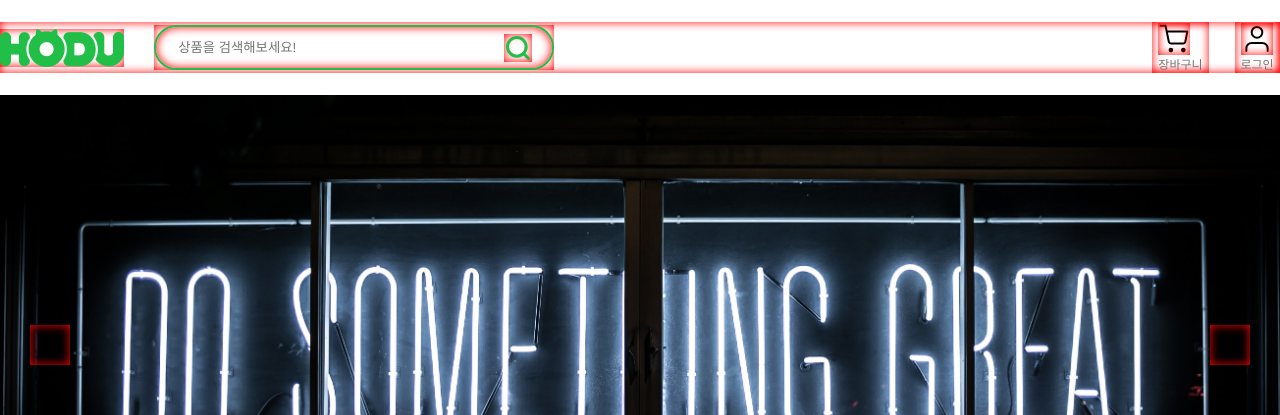
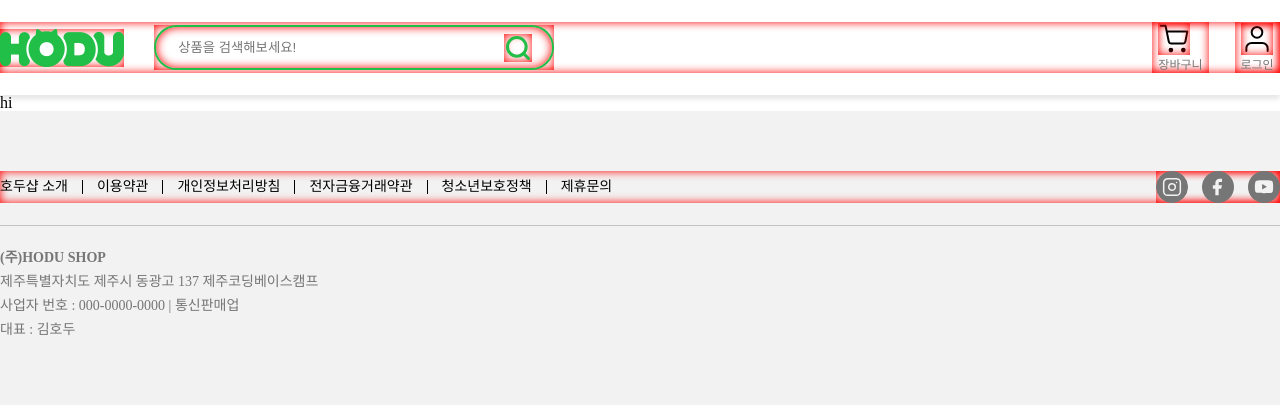
Before and after one commit to React-Commerce-Study/Seoyeong-Baek, a React (Create React App) app: page /product/1 in a window 1280 px wide. Shown: the top 415 px of the page. Built offline with nearby package versions, Linux system fonts and the light colour scheme; no server answers; a web font is replaced by a local one.

Commit message:
Feat: 메인페이지, 상품상세페이지 라우터 연결

```diff
--- a/src/App.js
+++ b/src/App.js
@@ -1,11 +1,16 @@
 import GlobalStyle from './GlobalStyle.jsx';
+import { Routes, Route } from 'react-router-dom';
 import Main from './pages/Main.jsx';
+import ProductDetails from './pages/ProductDetails.jsx';
 
 function App() {
   return (
     <>
       <GlobalStyle />
-      <Main />
+      <Routes>
+        <Route path="/" element={<Main />} />
+        <Route path="/product/:id" element={<ProductDetails />} />
+      </Routes>
     </>
   );
 }
--- a/src/components/common/Nav.jsx
+++ b/src/components/common/Nav.jsx
@@ -1,4 +1,5 @@
 import React from 'react';
+import { Link } from 'react-router-dom';
 import LogoImg from '../../assets/icon/Logo-hodu.png';
 import ShoppingCart from '../../assets/icon/icon-shopping-cart.svg';
 import User from '../../assets/icon/icon-user.svg';
@@ -86,9 +87,11 @@ export default function Nav() {
   return (
     <NavContainerStyle>
       <nav className="navbar">
-        <h1>
-          <img src={LogoImg} className="logo" Logo alt="로고 이미지" />
-        </h1>
+        <Link to="/">
+          <h1>
+            <img src={LogoImg} className="logo" Logo alt="로고 이미지" />
+          </h1>
+        </Link>
 
         <form className="search-form">
           <input type="search" placeholder="상품을 검색해보세요!" className="search-input" />
--- a/src/components/layout/ProductItem.jsx
+++ b/src/components/layout/ProductItem.jsx
@@ -1,5 +1,6 @@
 import React from 'react';
 import styled from 'styled-components';
+import { Link } from 'react-router-dom';
 
 export default function ProductItem({ productList }) {
   return (
@@ -8,6 +9,7 @@ export default function ProductItem({ productList }) {
         productList.map((product) => {
           return (
             <li key={product.product_id}>
+              <Link to={`/product/${product.product_id}`} className="product-link">
                 <div className="img-box">
                   <img src={product.image} alt={product.product_info} />
                 </div>
@@ -18,6 +20,7 @@ export default function ProductItem({ productList }) {
                     <strong>{product.price.toLocaleString()}</strong>원
                   </p>
                 </div>
+              </Link>
             </li>
           );
         })}
--- a/src/components/layout/ProductList.jsx
+++ b/src/components/layout/ProductList.jsx
@@ -38,7 +38,7 @@ export default function ProductList() {
     }
   }
 
-  // console.log(productList);
+  console.log(productList);
 
   return (
     <MainStyle>
--- a/src/index.js
+++ b/src/index.js
@@ -1,8 +1,12 @@
-import React from "react";
-// import ReactDOM from 'react-dom'; //구버전
-import { createRoot } from "react-dom/client";
-import App from "./App";
+import React from 'react';
+import { BrowserRouter } from 'react-router-dom';
+import { createRoot } from 'react-dom/client';
+import App from './App';
 
-const container = document.getElementById("root");
+const container = document.getElementById('root');
 const root = createRoot(container);
-root.render(<App />);
+root.render(
+  <BrowserRouter>
+    <App />
+  </BrowserRouter>
+);
--- /dev/null
+++ b/src/pages/ProductDetails.jsx
@@ -0,0 +1,13 @@
+import React from 'react';
+import Header from '../components/layout/Header';
+import Footer from '../components/layout/Footer';
+
+export default function ProductDetails() {
+  return (
+    <>
+      <Header />
+      <main>hi</main>
+      <Footer />
+    </>
+  );
+}
```
Lines whose indentation alone changed are shown as unchanged.
